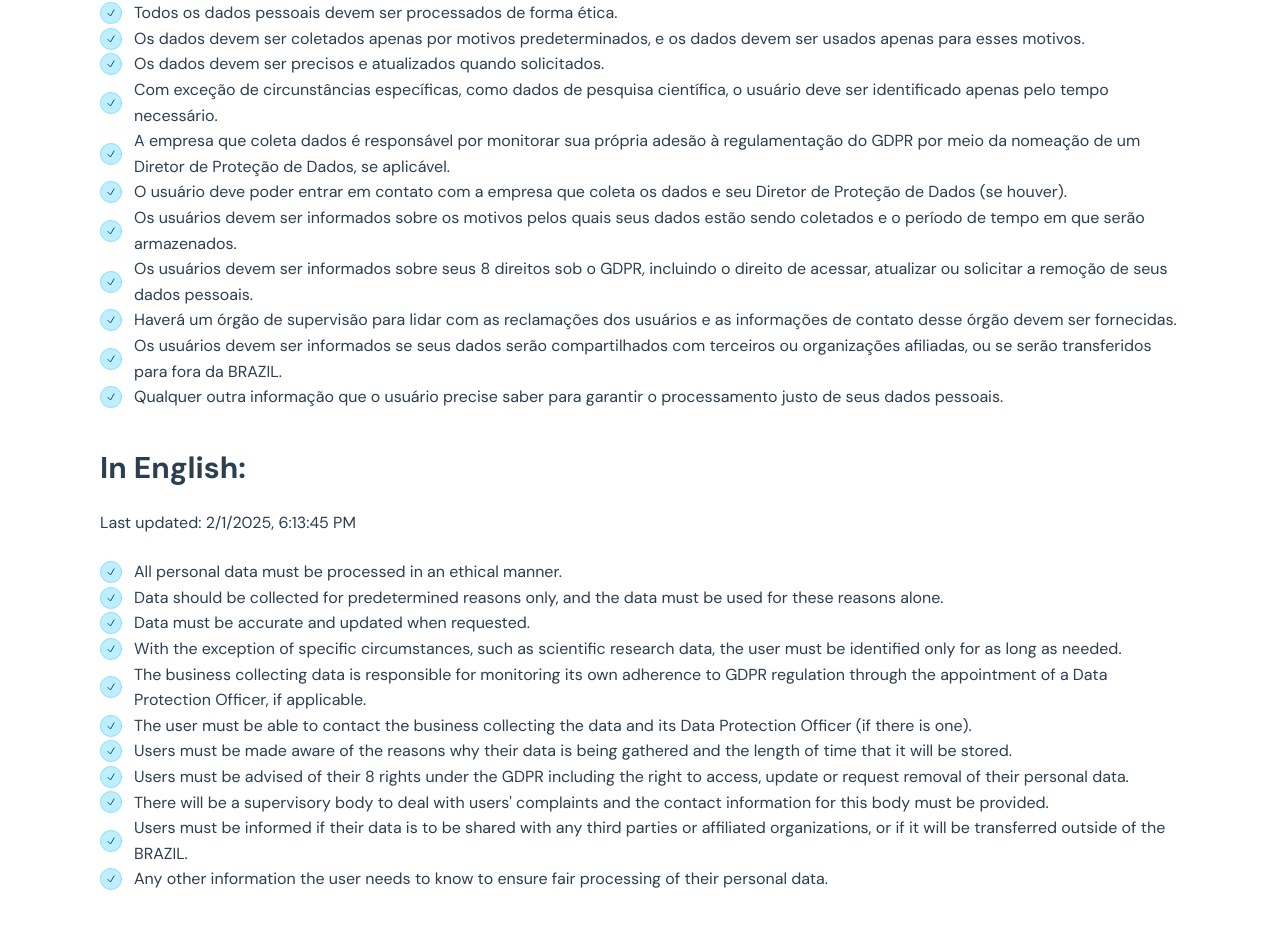
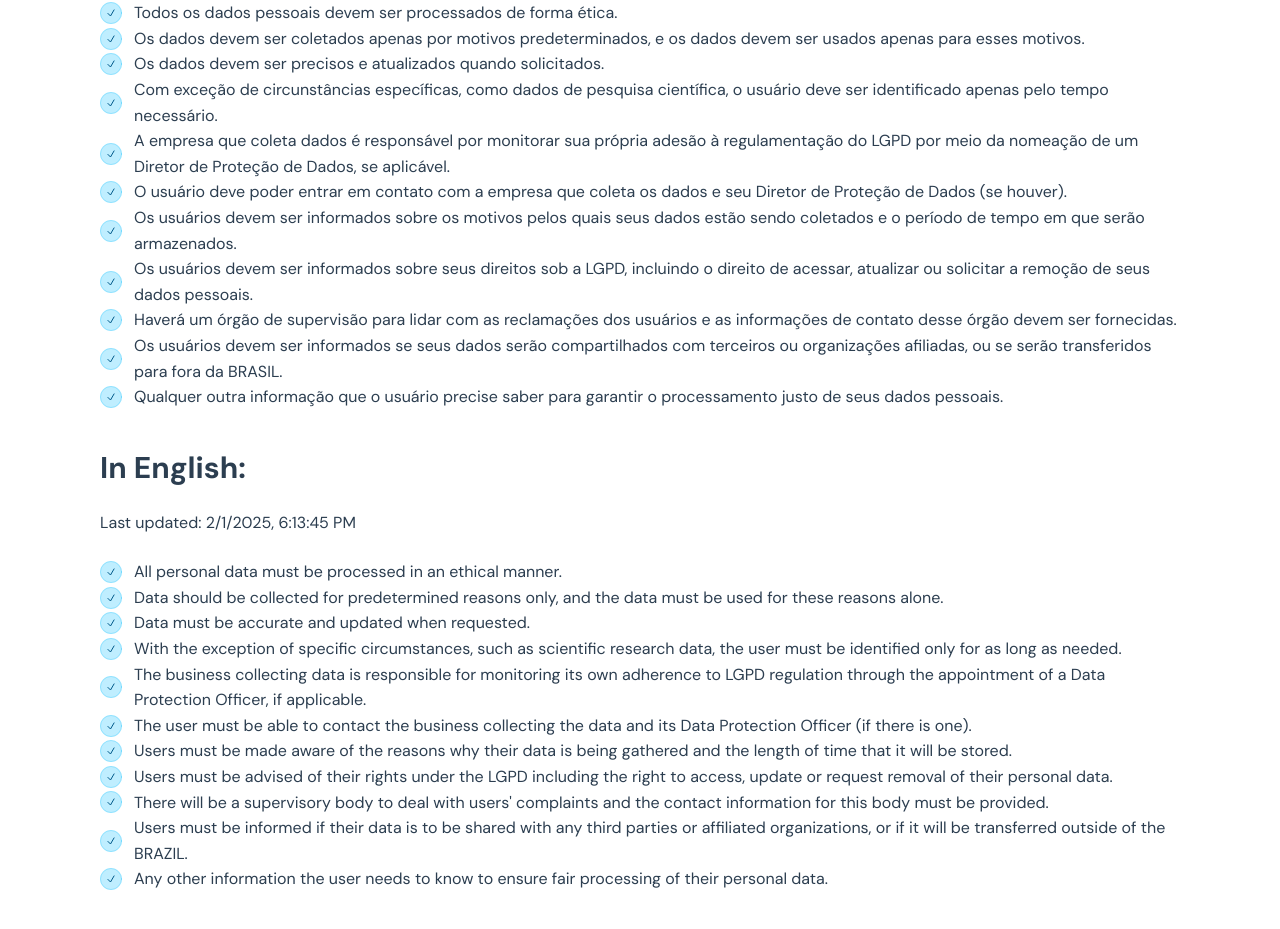
Before and after one commit to tonussi/menstrualconnect-page, a Vue app: page /privacy-policy in a window 1280 px wide. Shown: the part 275-1204 px from the top of the page. Built offline with nearby package versions, Linux system fonts and the light colour scheme.

Commit message:
fix: Change to LGPD

```diff
--- a/src/views/PrivacyPolicy.vue
+++ b/src/views/PrivacyPolicy.vue
@@ -35,7 +35,7 @@
         <check-mark></check-mark>
         <p class="pl-3">
           A empresa que coleta dados é responsável por monitorar sua própria adesão à regulamentação
-          do GDPR por meio da nomeação de um Diretor de Proteção de Dados, se aplicável.
+          do LGPD por meio da nomeação de um Diretor de Proteção de Dados, se aplicável.
         </p>
       </li>
       <li class="flex items-center">
@@ -55,7 +55,7 @@
       <li class="flex items-center">
         <check-mark></check-mark>
         <p class="pl-3">
-          Os usuários devem ser informados sobre seus 8 direitos sob o GDPR, incluindo o direito de
+          Os usuários devem ser informados sobre seus direitos sob a LGPD, incluindo o direito de
           acessar, atualizar ou solicitar a remoção de seus dados pessoais.
         </p>
       </li>
@@ -70,7 +70,7 @@
         <check-mark></check-mark>
         <p class="pl-3">
           Os usuários devem ser informados se seus dados serão compartilhados com terceiros ou
-          organizações afiliadas, ou se serão transferidos para fora da BRAZIL.
+          organizações afiliadas, ou se serão transferidos para fora da BRASIL.
         </p>
       </li>
       <li class="flex items-center">
@@ -112,7 +112,7 @@
       <li class="flex items-center">
         <check-mark></check-mark>
         <p class="pl-3">
-          The business collecting data is responsible for monitoring its own adherence to GDPR
+          The business collecting data is responsible for monitoring its own adherence to LGPD
           regulation through the appointment of a Data Protection Officer, if applicable.
         </p>
       </li>
@@ -133,8 +133,8 @@
       <li class="flex items-center">
         <check-mark></check-mark>
         <p class="pl-3">
-          Users must be advised of their 8 rights under the GDPR including the right to access,
-          update or request removal of their personal data.
+          Users must be advised of their rights under the LGPD including the right to access, update
+          or request removal of their personal data.
         </p>
       </li>
       <li class="flex items-center">
```
